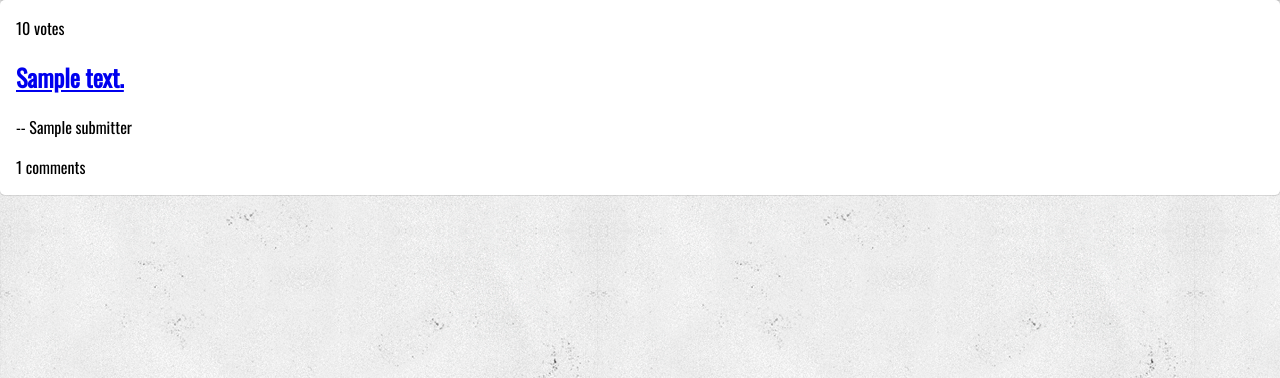
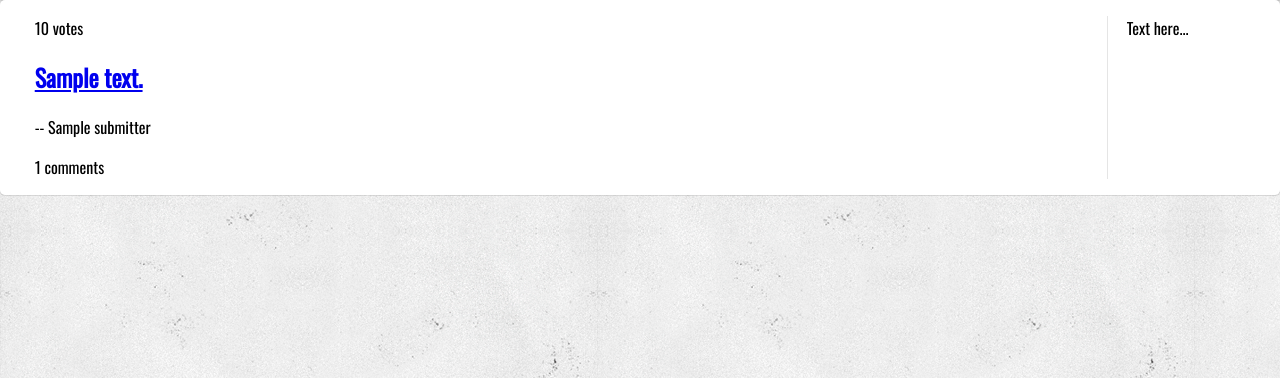
Before and after one commit to ehzhang/jade, a Django app: template apps/common/templates/card.html in a window 1280 px wide. Shown: the part 43-421 px from the top of the page. Run offline with Django 3.2, Linux system fonts and the light colour scheme; the template is opened without the code that fills it: most values are stand-ins (such as "Sample title", 1, 10 or a date in 2020); parts of the project's set-up code (start-up, migrations or seed data) failed here and were passed over; some libraries are stand-ins or nearby versions.

Commit message:
Add vertically split sections for cards

```diff
--- a/apps/common/templates/card_front.html
+++ b/apps/common/templates/card_front.html
@@ -1,9 +1,17 @@
 <div class='column'>
     <div class="ui segment">
-        <div class='meta'>
+        <div class="ui divided grid">
+            <div class="fourteen wide column">
+                <div class="row">
                     {{ card.votes }} votes
                 </div>
-        <div class='name'><h2><a href="{% url 'card_atomic' card.option_id %}">{{ card.text | truncatechars:35}}</a></h2></div>
+                <div class='name'>
+                    <h2>
+                        <a href="{% url 'card_atomic' card.option_id %}">
+                            {{ card.text | truncatechars:35}}
+                        </a>
+                    </h2>
+                </div>
                 <p class='description'>
                 -- {{ card.submitter | truncatechars:20 }}
                 </p>
@@ -11,4 +19,9 @@
                     {{ card.comments | length }} comments
                 </div>
             </div>
+            <div class="two wide column">
+                Text here...
             </div>
+        </div>
+    </div>
+</div>
```
Lines whose indentation alone changed are shown as unchanged.
